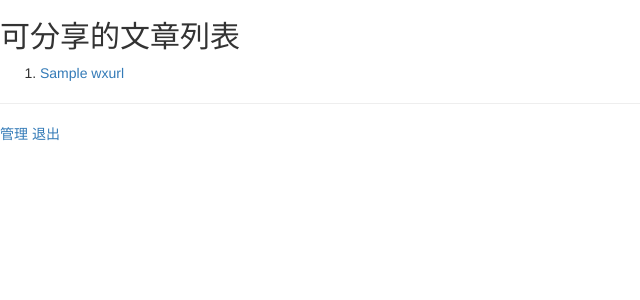
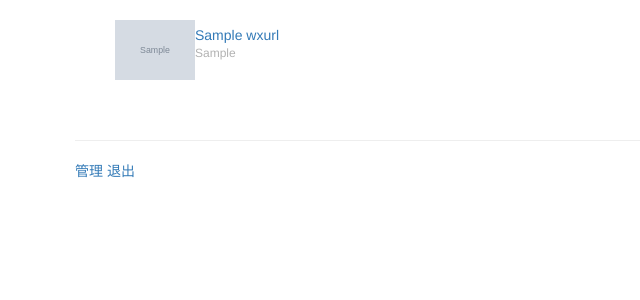
Before and after one commit to ourbest/mp-share, a Django app: page /pages in a window 1280 px wide. Shown: the top 300 px of the page, without its empty margins (0-640 px from the left). Run offline with Django 3.2, Linux system fonts and the light colour scheme; a user stored in the database is signed in; tables that the repository leaves empty hold one stand-in row (values such as "Sample post"); grey boxes marked "Sample" are stand-in pictures; some libraries are stand-ins or nearby versions.

Commit message:
美化一下

```diff
--- a/api/templates/list.html
+++ b/api/templates/list.html
@@ -5,18 +5,49 @@
     <meta name="viewport" content="width=device-width, initial-scale=1, shrink-to-fit=no">
     <meta charset="UTF-8">
     {% bootstrap_css %}
-    {% bootstrap_javascript %}
+    {% bootstrap_javascript jquery=1 %}
+    <style>
+        .img {
+            width: 80px;
+            float: left;
+        }
+
+        .container {
+            padding: 20px;
+        }
+
+        li {
+            list-style: none;
+            height: 100px;
+            display: block;
+        }
+
+        li .article {
+            padding: 5px;
+        }
+
+        .memo {
+            font-size: 12px;
+            color: #b2b2b2;
+        }
+    </style>
     <title>分享列表</title>
 </head>
 <body>
-<h2>可分享的文章列表</h2>
-<ol>
-    {% for url in urls %}
-        <li><a href="share/{{ url.id }}">{{ url.title }}</a></li>
-    {% endfor %}
-</ol>
-<hr/>
+<div class="container">
+    <ol>
+        {% for url in urls %}
+        <li onclick="open('share/{{ url.id }}'); return false;">
+            <img src="{% autoescape off %}{{ url.image }}{% endautoescape %}" class="img">
+            <div class="article">
+                <div><a href="share/{{ url.id }}">{{ url.title }}</a></div>
+                <div class="memo">{{ url.memo }}</div>
+            </div>
+        </li>
+        {% endfor %}
+    </ol>
+    <hr/>
 
-<p><a href="/admin">管理</a> <a href="/logout">退出</a></p>
+    <p><a href="/admin">管理</a> <a href="/logout">退出</a></p></div>
 </body>
 </html>
--- a/mp/settings.py
+++ b/mp/settings.py
@@ -29,6 +29,7 @@ ALLOWED_HOSTS = ['*']
 # Application definition
 
 INSTALLED_APPS = [
+    'flat_responsive',
     'django.contrib.admin',
     'django.contrib.auth',
     'django.contrib.contenttypes',
--- a/requirements.txt
+++ b/requirements.txt
@@ -5,3 +5,4 @@ redis
 pytz
 gunicorn
 django-bootstrap3
+django-flat-responsive
```
Also changed, not shown: api/templates/share.html (+25 -9 lines).
